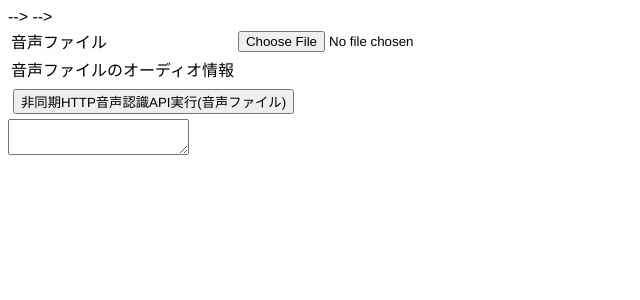
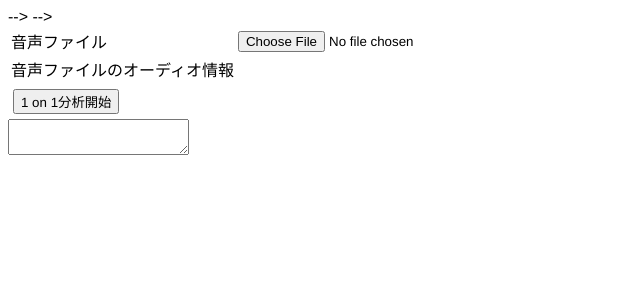
Before and after one commit to myoshida-2024/1on1upgrade250117, a PHP site: page / in a window 1280 px wide. Shown: the top 300 px of the page, without its empty margins (0-640 px from the left). Run offline with PHP 8.4, Linux system fonts and the light colour scheme; some libraries are stand-ins or nearby versions.

Commit message:
実行ボタンの名前変える

```diff
--- a/index.php
+++ b/index.php
@@ -135,7 +135,9 @@ $appKey = $_ENV['APPKEY'] ?? '';
     <div>
         <!-- <a href="player.html" rel="noopener noreferrer" target="_blank">音声プレイヤーを開く</a> -->
         <div>
-            <button id="executeAsyncButton">非同期HTTP音声認識API実行(音声ファイル)</button><br>
+            <!-- <button id="executeAsyncButton">非同期HTTP音声認識API実行(音声ファイル)</button><br> -->
+            <button id="executeAsyncButton">1 on 1分析開始</button><br>
+
             <!-- <button id="startWrpButton">WebSocket音声認識API開始(マイク or システム)</button> -->
             <!-- <button id="stopWrpButton">WebSocket音声認識API停止</button><br> -->
             <!-- <button id="executeHrpButton">同期HTTP音声認識API実行(短い音声ファイル)</button> -->
```
